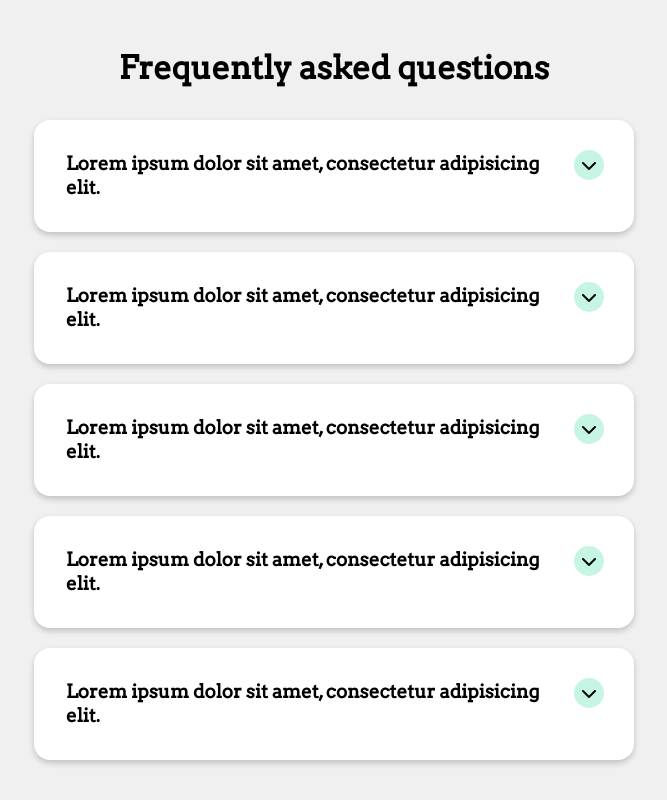
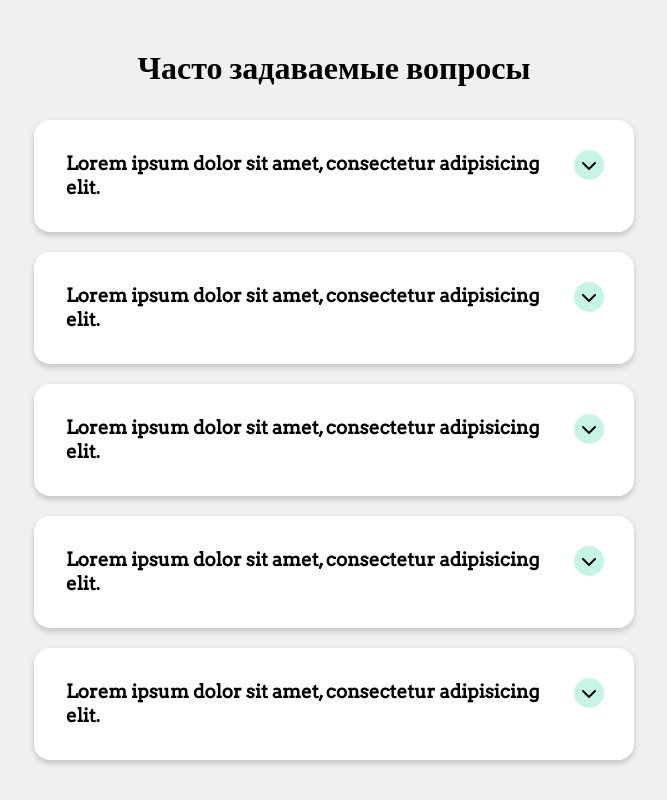
Before and after one commit to valekutce/Frequently-asked-questions-elements, a plain HTML site: page index.html in a window 1280 px wide. Shown: the whole page, without its empty margins (306-973 px from the left). Drawn offline with Linux system fonts and the light colour scheme.

Commit message:
Update index.html

```diff
--- a/index.html
+++ b/index.html
@@ -9,7 +9,7 @@
     <title>Faq collapse</title>
 </head>
 <body>
-    <h1>Frequently asked questions</h1>
+    <h1>Часто задаваемые вопросы</h1>
 
     <div class="container">
         <div class="faq acive">
```
